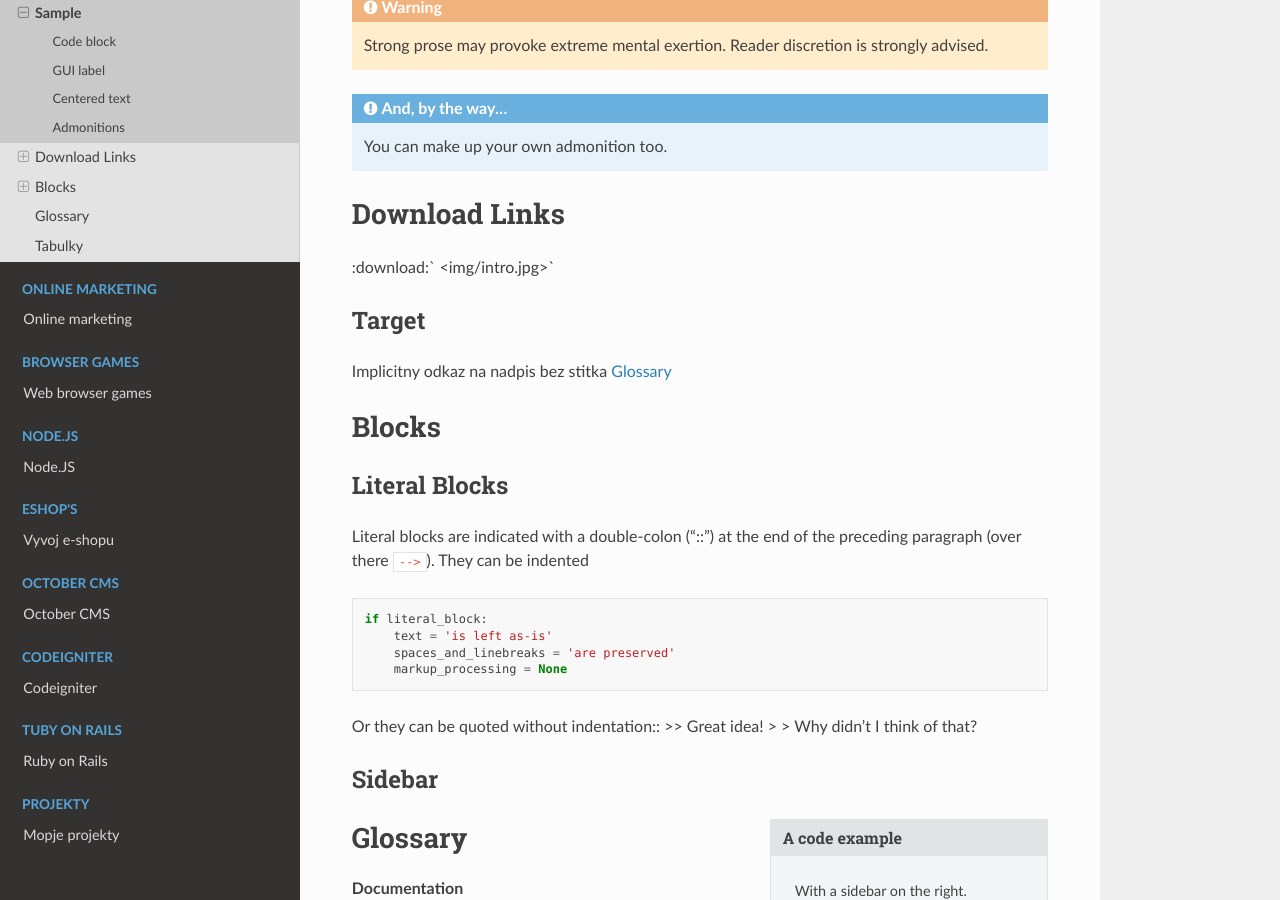
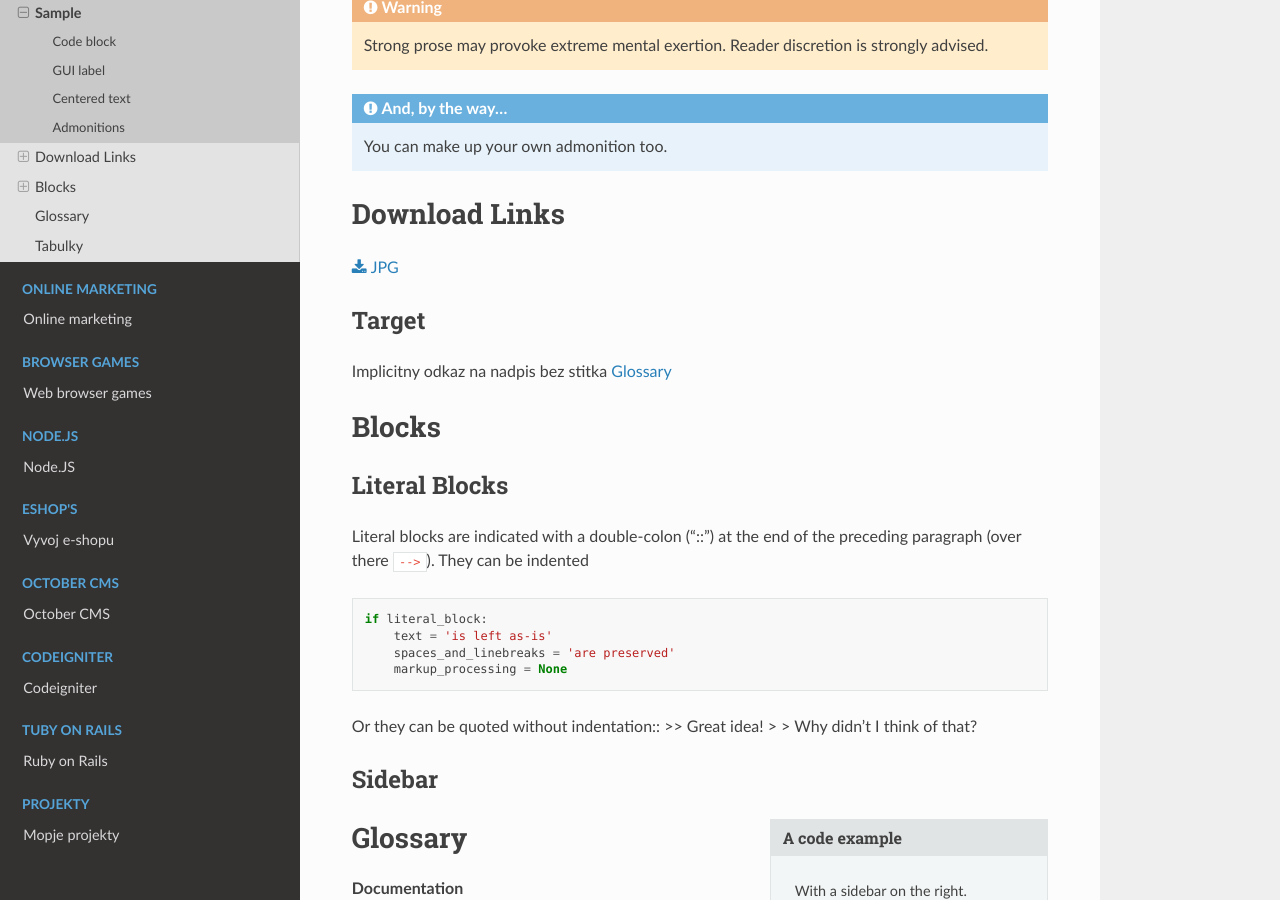
Before and after one commit to Lacike33/RTD_Wiki, a Sphinx documentation site: the page built from docs/source/web/sphinx/sample.rst, in a window 1280 px wide and 900 px high, scrolled down 3410 px. Built offline with Sphinx 7.4.7 and the Read the Docs theme 2.0.0, drawn with Linux system fonts in a browser that asks for light colours; pages that are not in the unit, such as notebooks, are missing from menus; some of the changed lines change nothing that is shown.

Commit message:
Aktualizacia sample.rst

```diff
--- a/docs/source/web/sphinx/sample.rst
+++ b/docs/source/web/sphinx/sample.rst
@@ -160,7 +160,7 @@ Admonitions
 Download Links
 ==============
 
-:download:` <img/intro.jpg>`
+:download:`JPG <img/intro.jpg>`
 
 
 Target
```
